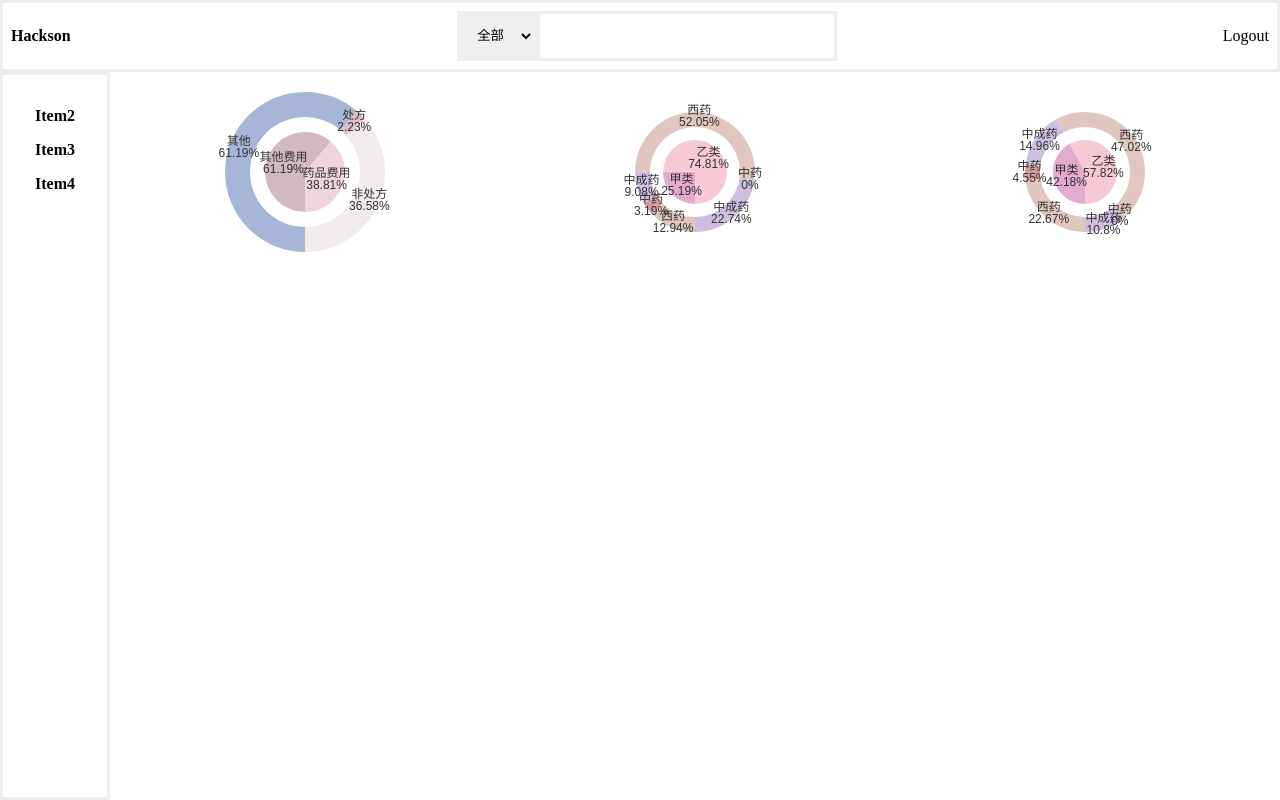
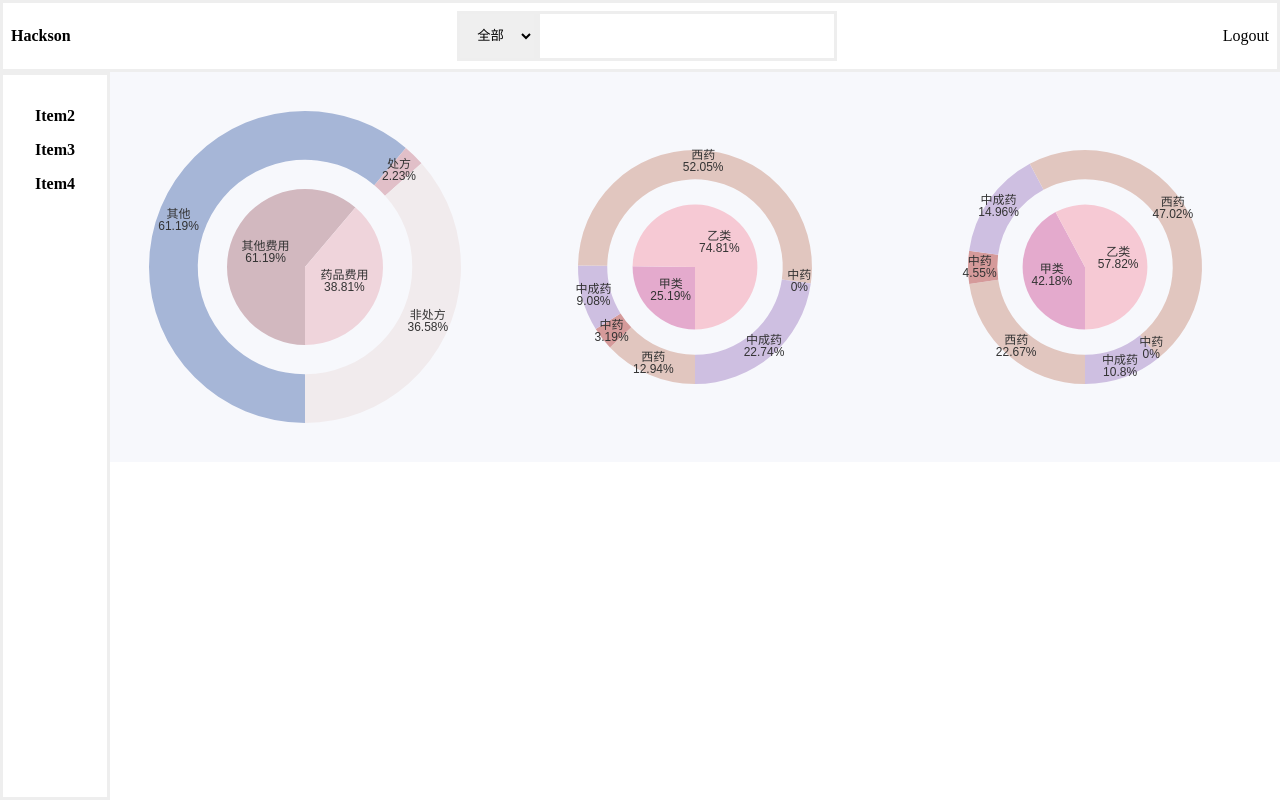
Before and after one commit to xudaashuai/hackson, a React (Vite) app: page / in a window 1280 px wide. Built offline with nearby package versions, Linux system fonts and the light colour scheme.

Commit message:
add background-color

```diff
--- a/src/compontent/ContentPieChart.jsx
+++ b/src/compontent/ContentPieChart.jsx
@@ -5,6 +5,7 @@ import 'echarts/lib/chart/pie';
 
 export default class ContentPieChart extends Component {
   componentDidMount() {
+    const { data } = this.props;
     const myChart = echarts.init(this.c);
     const unit = '%';
     myChart.setOption({
@@ -19,13 +20,13 @@ export default class ContentPieChart extends Component {
         x: 'left',
         // data:['直接访问','邮件营销','联盟广告','视频广告','搜索引擎']
       },
-      color: this.props.data.option4,
+      color: data.option4,
       series: [
         {
           name: '药品支出详细分析',
           type: 'pie',
           startAngle: 270,
-          radius: this.props.data.option2,
+          radius: data.option2,
           avoidLabelOverlap: false,
           label: {
             normal: {
@@ -47,13 +48,13 @@ export default class ContentPieChart extends Component {
               show: false,
             },
           },
-          data: this.props.data.option,
+          data: data.option,
         },
         {
           name: '药品支出详细分析',
           type: 'pie',
           startAngle: 270,
-          radius: this.props.data.option3,
+          radius: data.option3,
           avoidLabelOverlap: false,
           label: {
             normal: {
@@ -75,7 +76,7 @@ export default class ContentPieChart extends Component {
               show: false,
             },
           },
-          data: this.props.data.option1,
+          data: data.option1,
         },
       ],
     });
@@ -83,6 +84,6 @@ export default class ContentPieChart extends Component {
 
   render() {
     // eslint-disable-next-line no-return-assign
-    return (<div ref={c => this.c = c} style={{ flex: '1', height: '200px' }} />);
+    return (<div ref={c => this.c = c} style={{ flex: '1' }} />);
   }
 }
--- a/src/pp.less
+++ b/src/pp.less
@@ -1,3 +1,5 @@
 .content{
   display:flex;
+  background-color:#f7f8fc;
+  height: 390px;
 }
```
